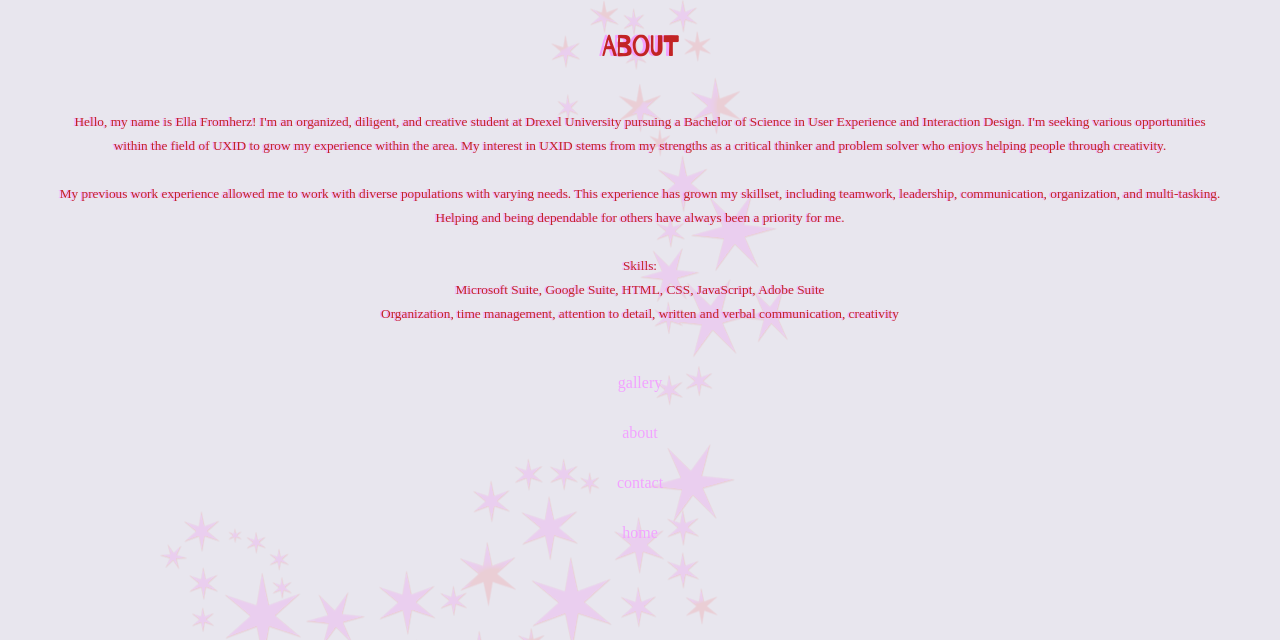
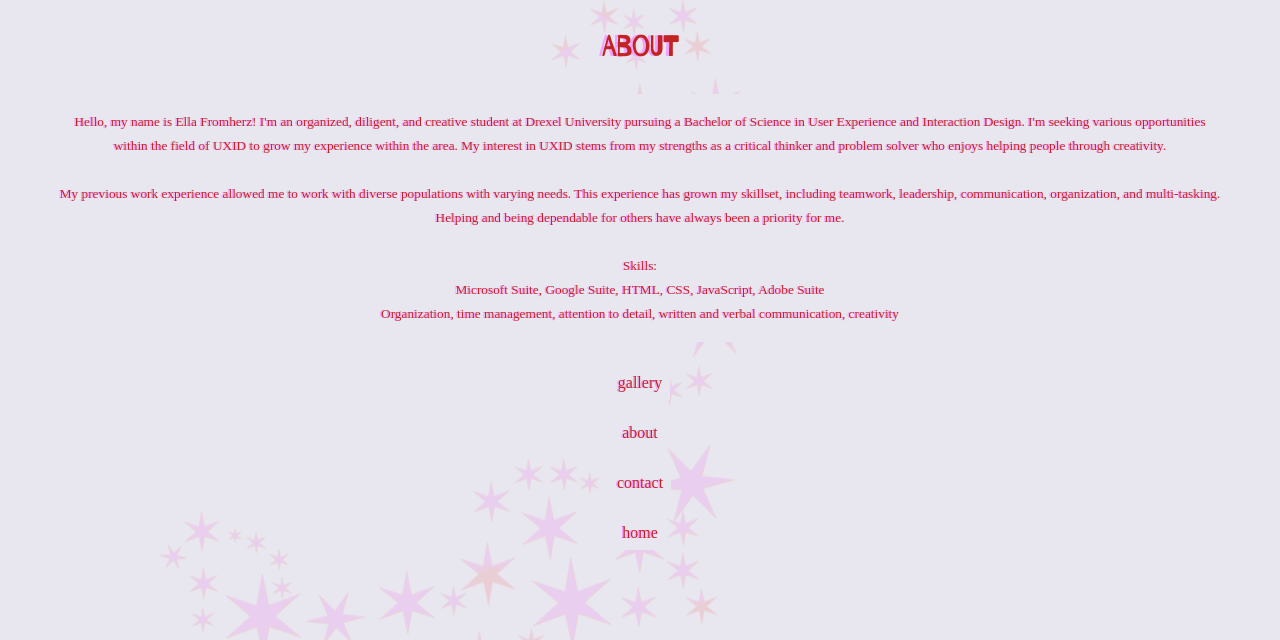
Before and after one commit to ellafromherz/IDM221-emf99, a plain HTML site: page about.html in a window 1280 px wide. Shown: the part 160-800 px from the top of the page. Drawn offline with Linux system fonts and the light colour scheme; files whose address does not match are found by name.

Commit message:
menu text

```diff
--- a/styles.css
+++ b/styles.css
@@ -47,6 +47,10 @@ body {
     align-items: center;
 }
 
+.logo, img.menubar{
+    background: var(--color-screen);
+}
+
 
 .wrapper {
     display: flex;
@@ -66,12 +70,17 @@ body {
 /* menu stye */
 ul.menu li {
     display: inline-block;
-    color: var(--color-shadow);
     font-family: 'Poppins';
     font-weight: 450;
     font-size: 12pt;
     list-style: none;
     padding: .5rem;
+}
+
+li {
+    background: var(--color-screen);
+    color: var(--color-text);
+    text-shadow: -1.5px 0px var(--color-shadow);
 }
 
 ul.menu {
@@ -88,7 +97,7 @@ ul.menu {
 /* contact links */
 ul.contact li {
     display: inline-block;
-    color: var(--color-shadow);
+    color: var(--color-text);
     font-family: 'Poppins';
     font-weight: 450;
     font-size: 12pt;
@@ -117,13 +126,13 @@ ul.contact {
 
 /* unvisited link */
 a:link {
-    color: var(--color-shadow);
+    color: var(--color-text);
     text-decoration: none;
 }
 
 /* visited link */
 a:visited {
-    color: var(--color-shadow);
+    color: var(--color-text);
     text-decoration: none;
 }
 
@@ -149,6 +158,7 @@ h2 {
 
 /* paragraphs on pages */
 p.about {
+    background: var(--color-screen);
     color: var(--color-text);
     font-family: 'Poppins';
     font-weight: 450;
```
Also changed, not shown: images/stars.png (added).
